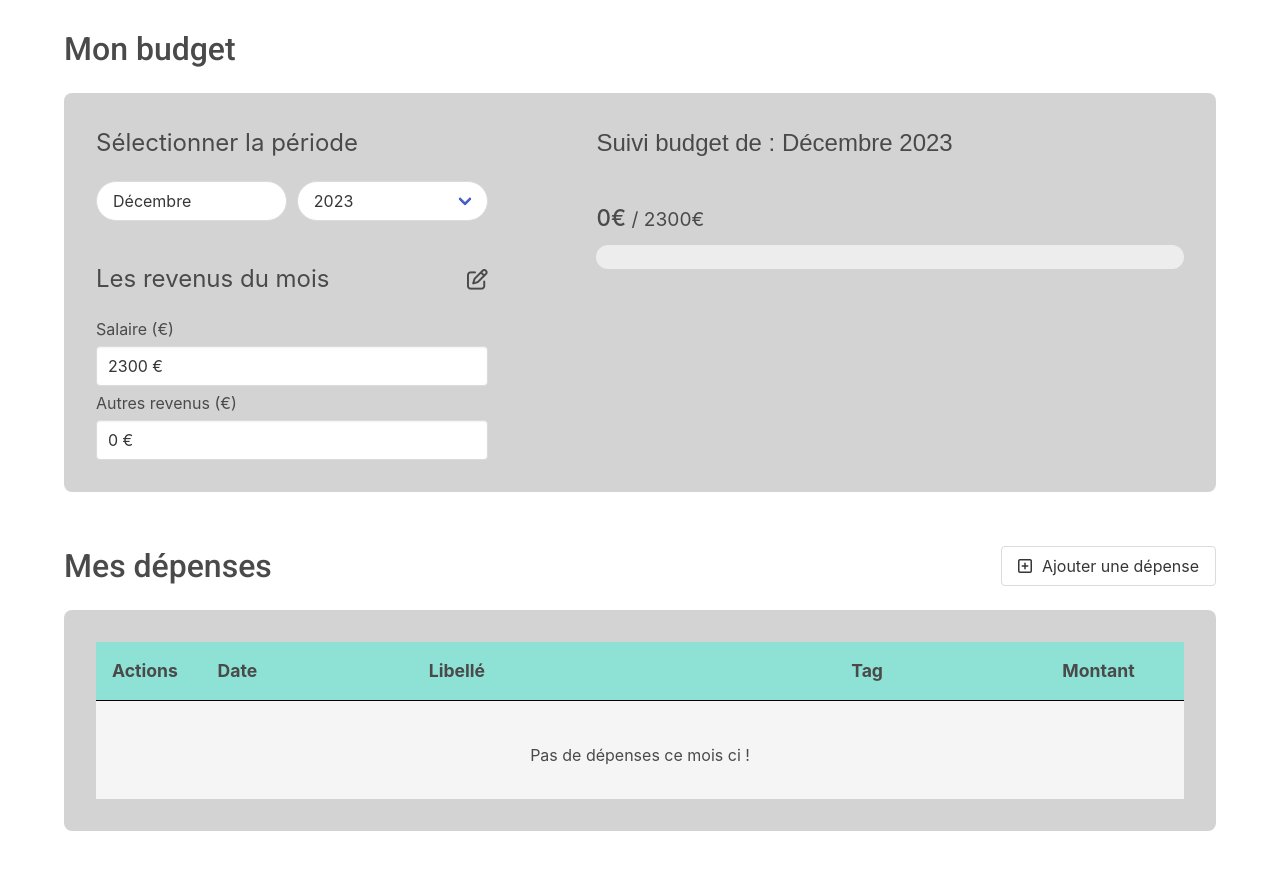
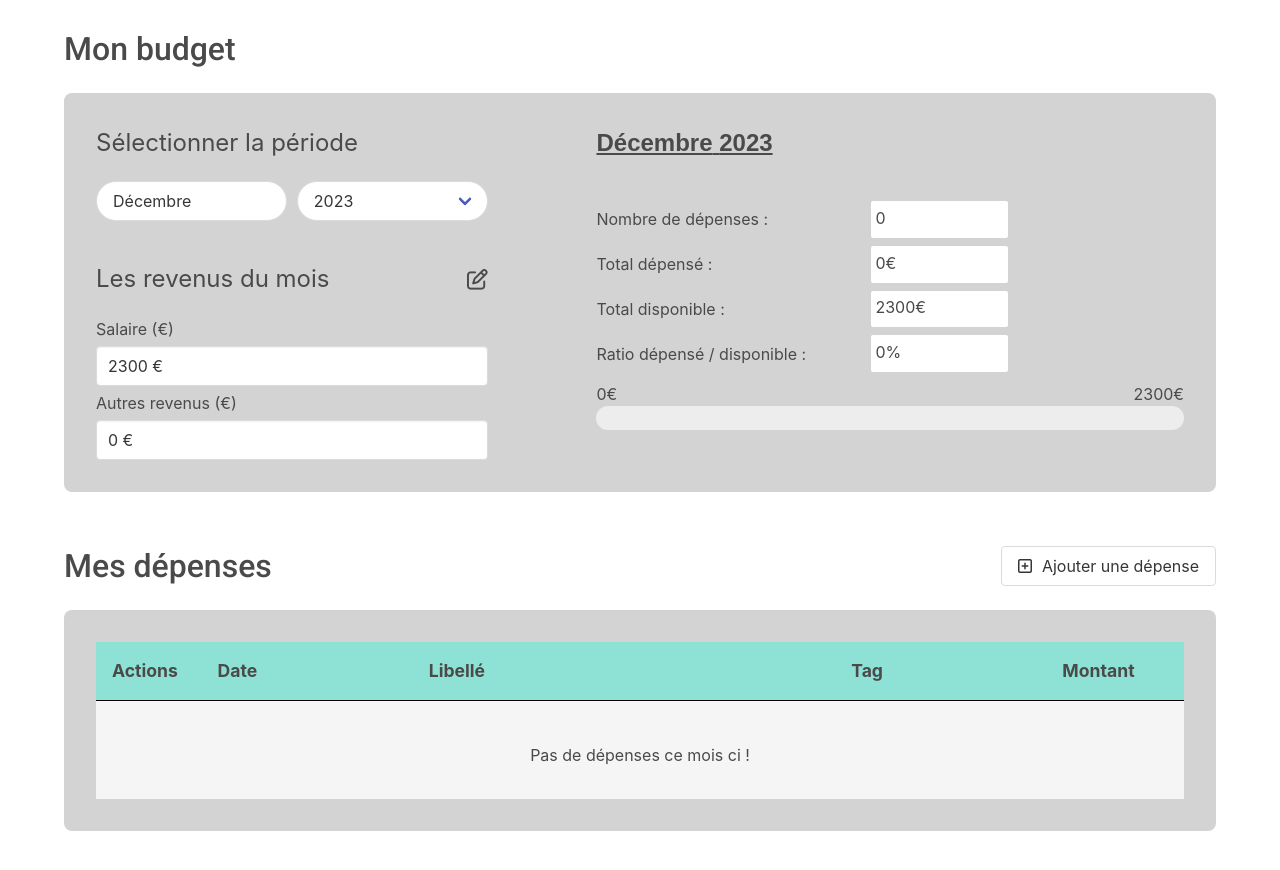
Before and after one commit to AntoineGrb/budget-monitor-react, a React (Vite) app: page / in a window 1280 px wide. Shown: the top 870 px of the page. Built offline with nearby package versions, Linux system fonts and the light colour scheme.

Commit message:
feat : ajout des infos sur les dépenses mensuelles

```diff
--- a/src/components/Budget/Budget.jsx
+++ b/src/components/Budget/Budget.jsx
@@ -51,6 +51,10 @@ const Budget = ({setIsEditSalaryOpen}) => {
             amount += el.amount
         })
         return amount
+    }
+
+    const calculateRatio = () => {
+        return Math.floor(100* calculateFilteredAmount() / (getMonthIncomes().salary + getMonthIncomes().otherIncomes))
     }
 
     //Gérer la couleur de la progress bar des dépenses
@@ -107,11 +111,21 @@ const Budget = ({setIsEditSalaryOpen}) => {
                     </div>
                 </div>
                 <div className="display">
-                    <h2 className="current-month"> Suivi budget de :  <span>{displayMonthInLetter()}</span> <span>{year}</span> </h2>
-                    <p className="current-budget">
-                        <span className='current-budget__depenses'> {filteredDepenses ? calculateFilteredAmount() : 0}€</span> /
-                        <span className='current-budget__salary'> {getMonthIncomes().salary + getMonthIncomes().otherIncomes}€</span>
-                    </p>
+                    <h2 className="current-month"> <span>{displayMonthInLetter()}</span> <span>{year}</span> </h2>
+                    <div className="current-infos">
+                        <p> Nombre de dépenses : </p>
+                        <span className='current-infos__value'> {filteredDepenses.length} </span>
+                        <p> Total dépensé : </p>
+                        <span className='current-infos__value'> {filteredDepenses ? calculateFilteredAmount() : 0}€</span>
+                        <p> Total disponible : </p>
+                        <span className='current-infos__value'> {getMonthIncomes().salary + getMonthIncomes().otherIncomes}€</span>
+                        <p> Ratio dépensé / disponible : </p>
+                        <span className='current-infos__value'> {filteredDepenses ? calculateRatio() : 100}% </span>
+                    </div>
+                    <div className='progress__values'>
+                        <p> 0€ </p>
+                        <p>{getMonthIncomes().salary + getMonthIncomes().otherIncomes}€ </p>
+                    </div>
                     <progress className={`progress is-large ${handleProgressBarColor()}`} value={calculateFilteredAmount()} max={getMonthIncomes().salary + getMonthIncomes().otherIncomes}></progress>
                 </div>
             </section>
--- a/src/components/Budget/Budget.scss
+++ b/src/components/Budget/Budget.scss
@@ -66,16 +66,29 @@
         .current-month {
             font-family: Arial, Helvetica, sans-serif;
             margin-bottom: 40px;
+            font-weight: 600;
+            text-decoration: underline;
         }
 
-        .current-budget {
-            margin-bottom: 10px;
-            font-size: 1.2rem;
+        .current-infos {
+            width: 70%;
+            display: grid;
+            grid-template-columns: 2fr 1fr;
+            grid-auto-rows: auto;
+            row-gap: .5rem;
+            align-items: center;
+            margin-bottom:10px;
 
-            &__depenses {
-                font-size: 1.4rem;
-                font-weight: 500;
+            &__value {
+                padding: .3rem 0.3rem .5rem;
+                background-color: white;
+                border-radius: 2px;
             }
+        }
+
+        .progress__values {
+            display: flex;
+            justify-content: space-between;
         }
     }
 }
@@ -88,5 +101,13 @@
         .inputs, .display {
             width: 100%;
         }
+
+        .display {
+            .current-infos {
+                width: 100%;
+            }
+        }
     }
+
+
 }
--- a/src/main.scss
+++ b/src/main.scss
@@ -6,6 +6,7 @@
 
   main {
     width: 90%;
+    max-width: 1800px;
     margin: 25px auto 0;
   }
 
```
